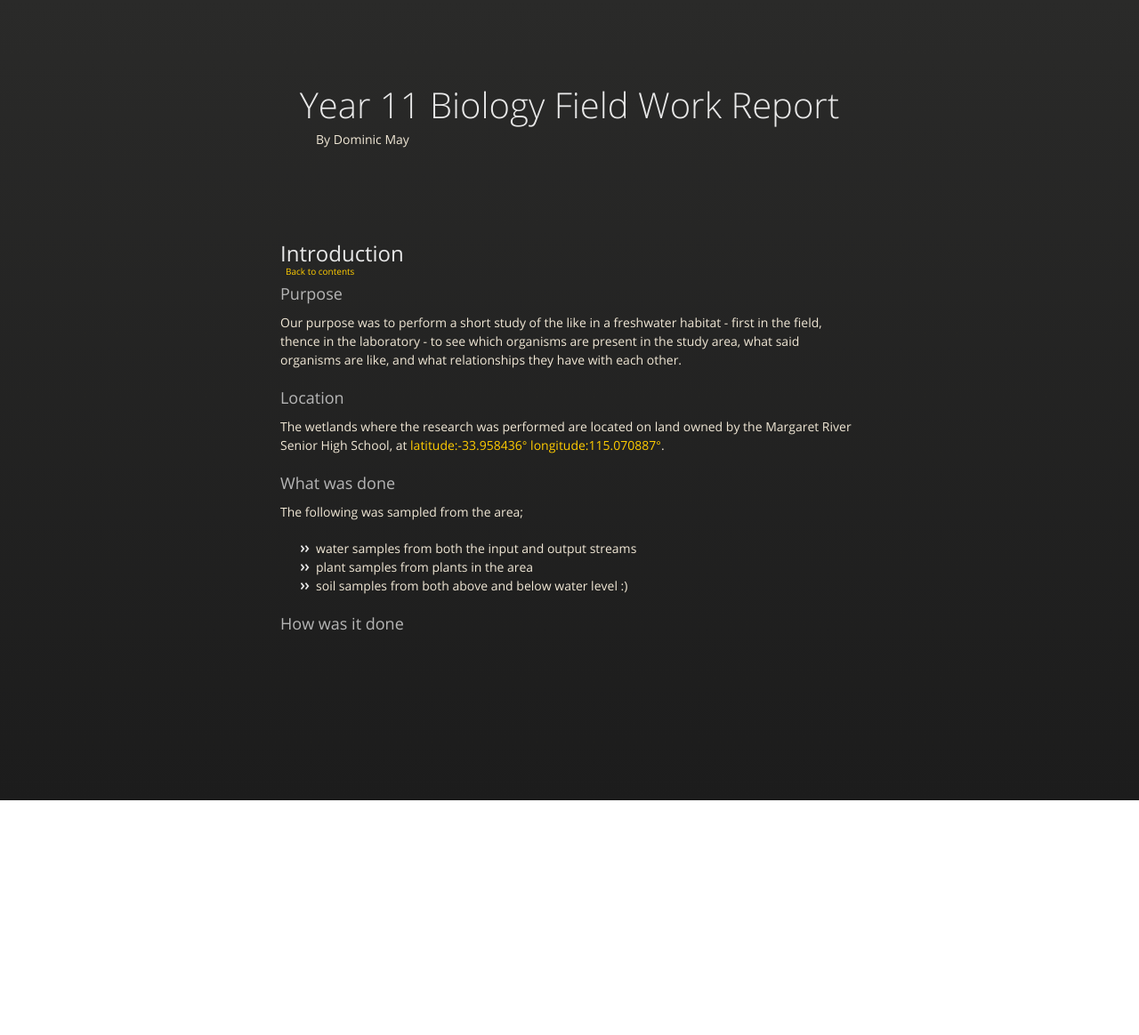
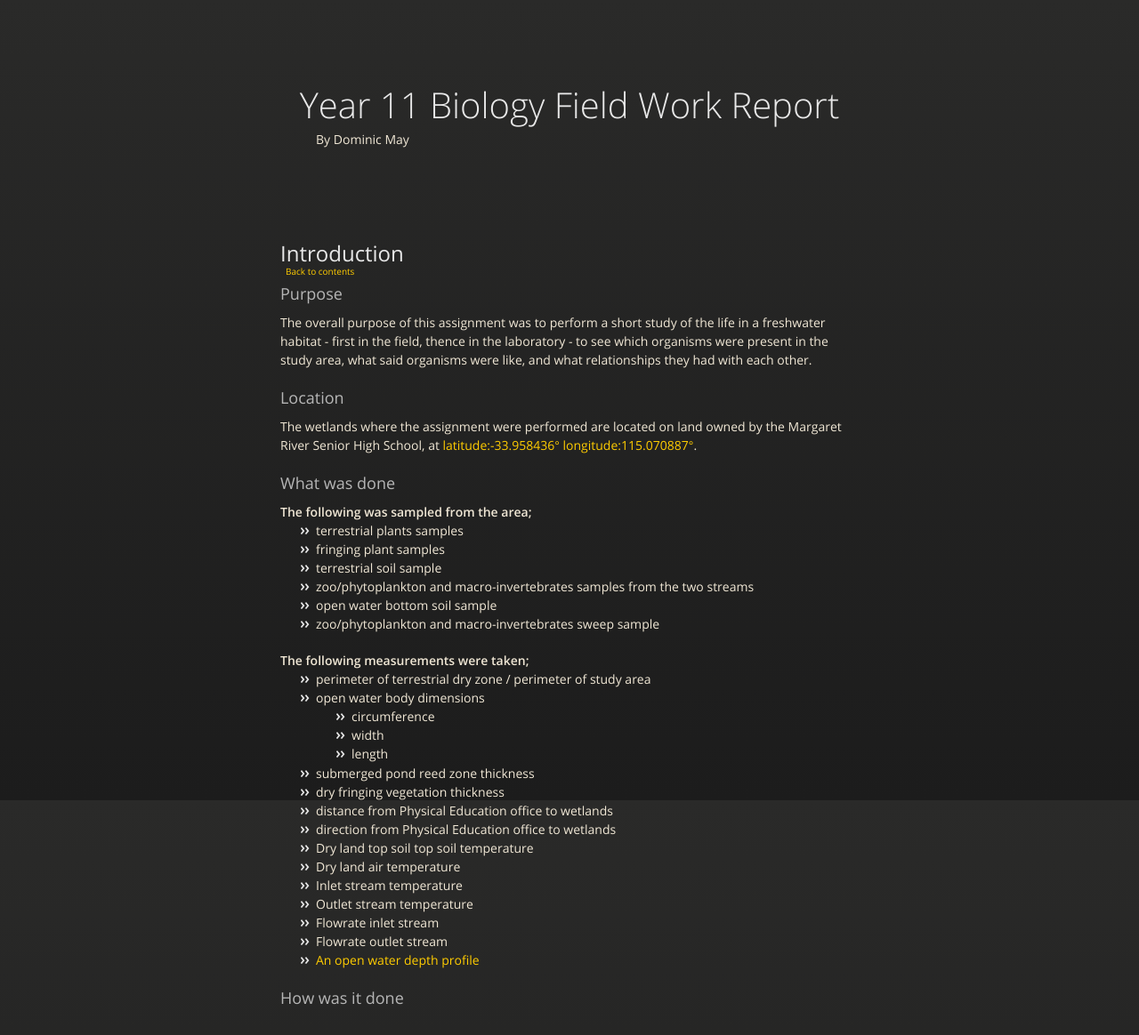
Before and after one commit to Mause/bio, a Jekyll site: the page built from _posts/2012-08-08-introduction.md, in a window 1280 px wide. Shown: the whole page at 89% size. Built offline with Jekyll 4.4.1, drawn with Linux system fonts in a browser that asks for light colours; nearby versions of some CDN libraries; Markdown is read by kramdown in place of the engine named in the settings; before the commit the page ends 900 px from its top, so only the background shows below that.

Commit message:
Finalised list of samples in the introduction, other small tweaks

```diff
--- a/_config.yml
+++ b/_config.yml
@@ -1,2 +1,3 @@
 server: true
 permalink: /:title/
+markdown: rdiscount
--- a/_layouts/default.html
+++ b/_layouts/default.html
@@ -4,13 +4,10 @@
     <meta charset="utf-8">
     <meta http-equiv="X-UA-Compatible" content="chrome=1">
     <title> {% if page.title %} {{ page.title }} | {% endif %} Year 11 Biology Field Work Report</title>
-    <link rel="stylesheet" href="../stylesheets/styles.css">
-    <link rel="stylesheet" href="stylesheets/styles.css"> <!-- multiple entries are required for different cases-->
-    <link rel="stylesheet" href="../stylesheets/pygment_trac.css">
-    <link rel="stylesheet" href="stylesheets/pygment_trac.css"> <!-- multiple entries are required for different cases-->
+    <link rel="stylesheet" href="/bio/stylesheets/styles.css">
+    <link rel="stylesheet" href="/bio/stylesheets/pygment_trac.css">
     <script src="https://ajax.googleapis.com/ajax/libs/jquery/1.7.1/jquery.min.js"></script>
-    <script src="../javascripts/respond.js"></script>
-    <script src="javascripts/respond.js"></script> <!-- multiple entries are required for different cases-->
+    <script src="/bio/javascripts/respond.js"></script>
     <!--[if lt IE 9]>
       <script src="//html5shiv.googlecode.com/svn/trunk/html5.js"></script>
     <![endif]-->
--- a/_posts/2012-08-08-introduction.md
+++ b/_posts/2012-08-08-introduction.md
@@ -5,18 +5,53 @@ title: Introduction
 ---
 
 ### Purpose
-Our purpose was to perform a short study of the like in a freshwater habitat - first in the field, thence in the laboratory - to see which organisms are present in the study area, what said organisms are like, and what relationships they have with each other.
-<!-- One thing that must be considered *before* any destruction is caused to an environment, if we wish to preserve the native flora and fauna, is ensure that an extensive environmental assessment is made of the area. Such assessments include noting down the various statistics for the area, such as terrestrial soil pH levels, ... etc, etc -->
+The overall purpose of this assignment was to perform a short study of the life in a freshwater habitat - first in the field, thence in the laboratory - to see which organisms were present in the study area, what said organisms were like, and what relationships they had with each other.
 
 ### Location
-The wetlands where the research was performed are located on land owned by the Margaret River Senior High School, at
+The wetlands where the assignment were performed are located on land owned by the Margaret River Senior High School, at
 [latitude:-33.958436&deg; longitude:115.070887&deg;](http://www.nearmap.com/?q=@-33.958432,115.070962&ll=-33.958432,115.070962&z=18&t=h&nmd=201009230).
 
+### What was done
+<dl>
+    <dt>The following was sampled from the area;</dt>
+    <ul class="less_on_bottom">
+        <li>terrestrial plants samples</li>
+        <li>fringing plant samples</li>
+        <li>terrestrial soil sample</li>
+        <li>zoo/phytoplankton and macro-invertebrates samples from the two streams</li>
+        <li>open water bottom soil sample</li>
+        <li>zoo/phytoplankton and macro-invertebrates sweep sample</li>
+    </ul>
+</dl>
 
-### What was done
-The following was sampled from the area;
-* water samples from both the input and output streams
-* plant samples from plants in the area
-* soil samples from both above and below water level :)
+<dl>
+    <dt>The following measurements were taken;</dt>
+    <ul>
+        <li>perimeter of terrestrial dry zone / perimeter of study area</li>
+        <li>open water body dimensions</li>
+        <ul class="less_on_bottom">
+            <li>circumference</li>
+            <li>width</li>
+            <li>length</li>
+        </ul>
+        <li>submerged pond reed zone thickness</li>
+        <li>dry fringing vegetation thickness</li>
+        <li>distance from Physical Education office to wetlands</li>
+        <li>direction from Physical Education office to wetlands</li>
+        <li>Dry land top soil top soil temperature</li>
+        <li>Dry land air temperature</li>
+        <li>Inlet stream temperature</li>
+        <li>Outlet stream temperature</li>
+        <li>Flowrate inlet stream</li>
+        <li>Flowrate outlet stream</li>
+        <li><a href="/bio/in-general">An open water depth profile</a></li>
+    </ul>
+</dl>
+
+
+
+
+
+
 
 ### How was it done
--- a/index.html
+++ b/index.html
@@ -13,8 +13,8 @@ alias: /
 <ul class="entries">
   {% for post in site.posts %}
 
-  <li><!--   /bio   -->
-    <a href="{{ post.url }}">
+  <li><!--      -->
+    <a href="/bio{{ post.url }}">
       <h3>{{ post.title }}</h3>
     </a>
   </li>
--- a/stylesheets/styles.css
+++ b/stylesheets/styles.css
@@ -861,3 +861,7 @@ section #title .credits.right {
   font-size: 10px;
   /*color: #F0E790;*/
 }
+
+.less_on_bottom {
+    margin-bottom: 1px;
+}
```
